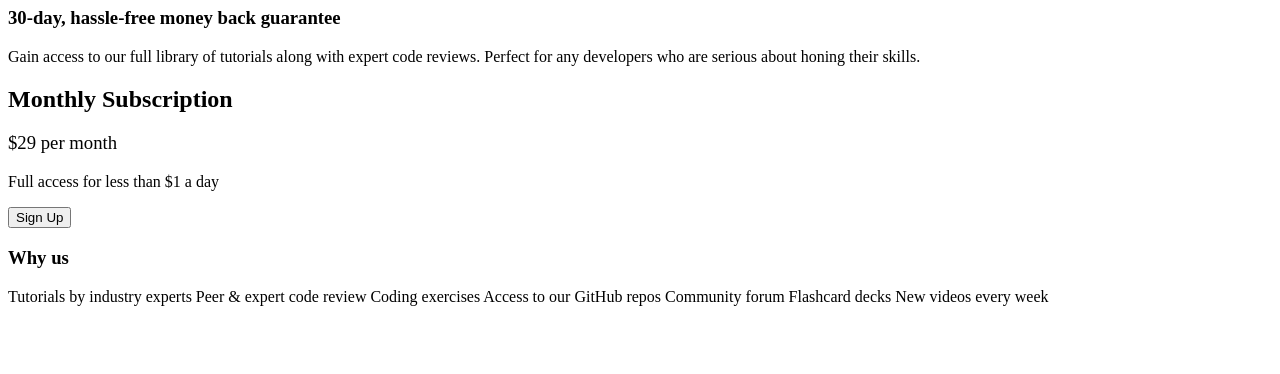
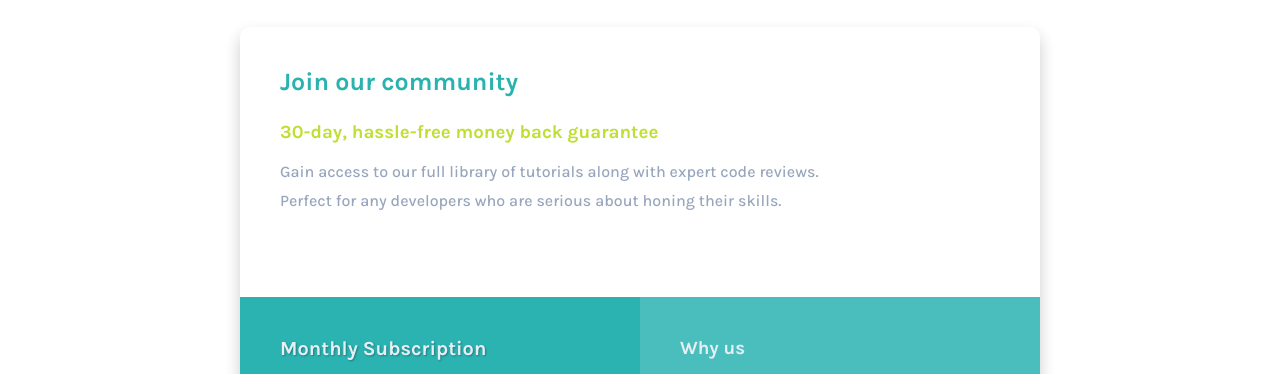
Before and after one commit to vitVasconcelos/AssinaturaMensal, a plain HTML site: page index.html in a window 1280 px wide. Shown: the part 73-447 px from the top of the page. Drawn offline with Linux system fonts and the light colour scheme; the site is published under a folder, as on GitHub Pages, so addresses that start at the root find nothing.

Commit message:
correcao nos links das imagens

```diff
--- a/index.html
+++ b/index.html
@@ -9,8 +9,8 @@
     <link rel="preconnect" href="https://fonts.gstatic.com" crossorigin>
     <link href="https://fonts.googleapis.com/css2?family=Karla:ital,wght@0,200..800;1,200..800&display=swap"
         rel="stylesheet">
-    <link rel="stylesheet" href="/src/css/estilos.css">
-    <link rel="stylesheet" href="/src/css/responsivo.css">
+    <link rel="stylesheet" href="./src/css/estilos.css">
+    <link rel="stylesheet" href="./src/css/responsivo.css">
     <title>Document</title>
 </head>
 
```
